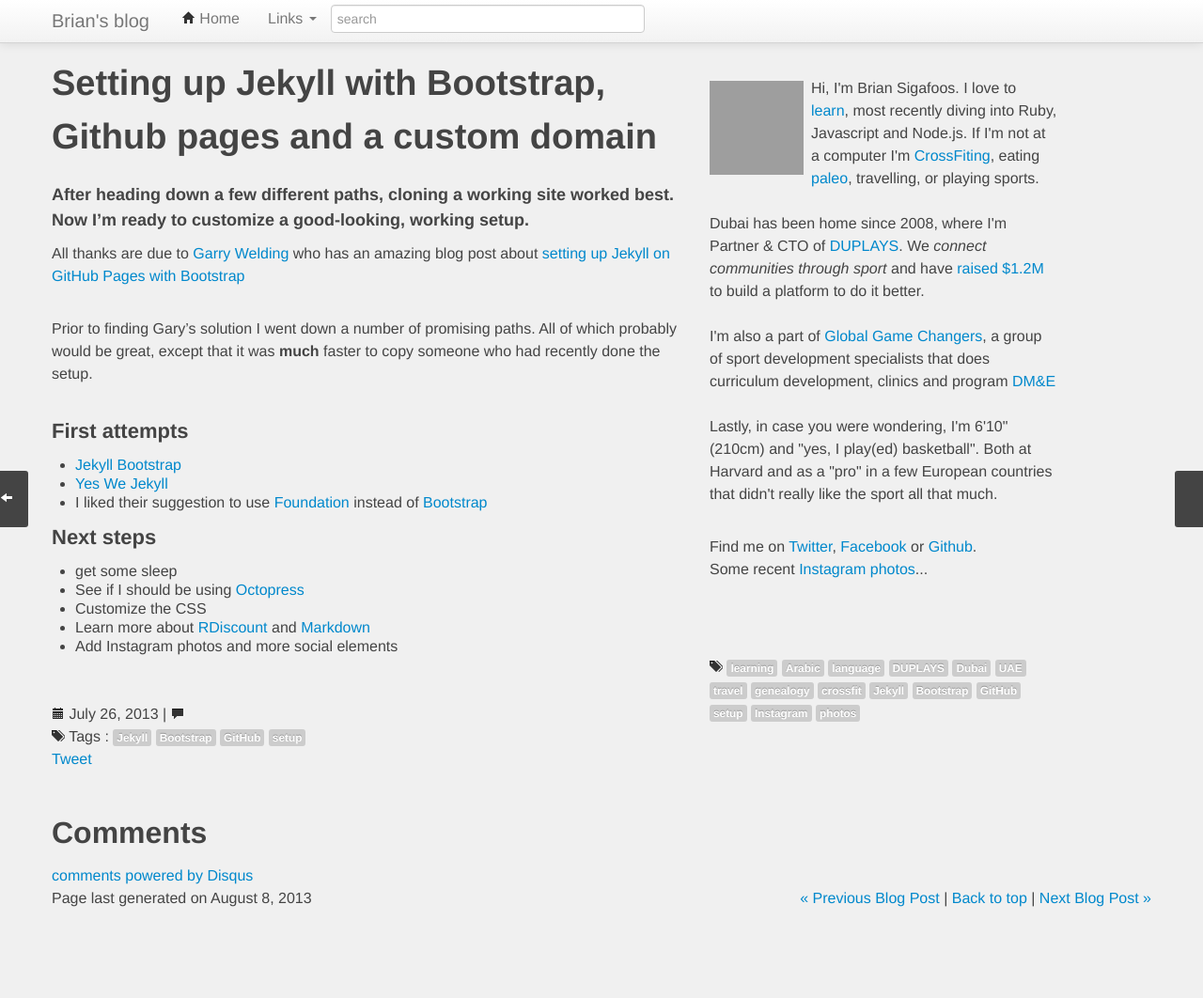
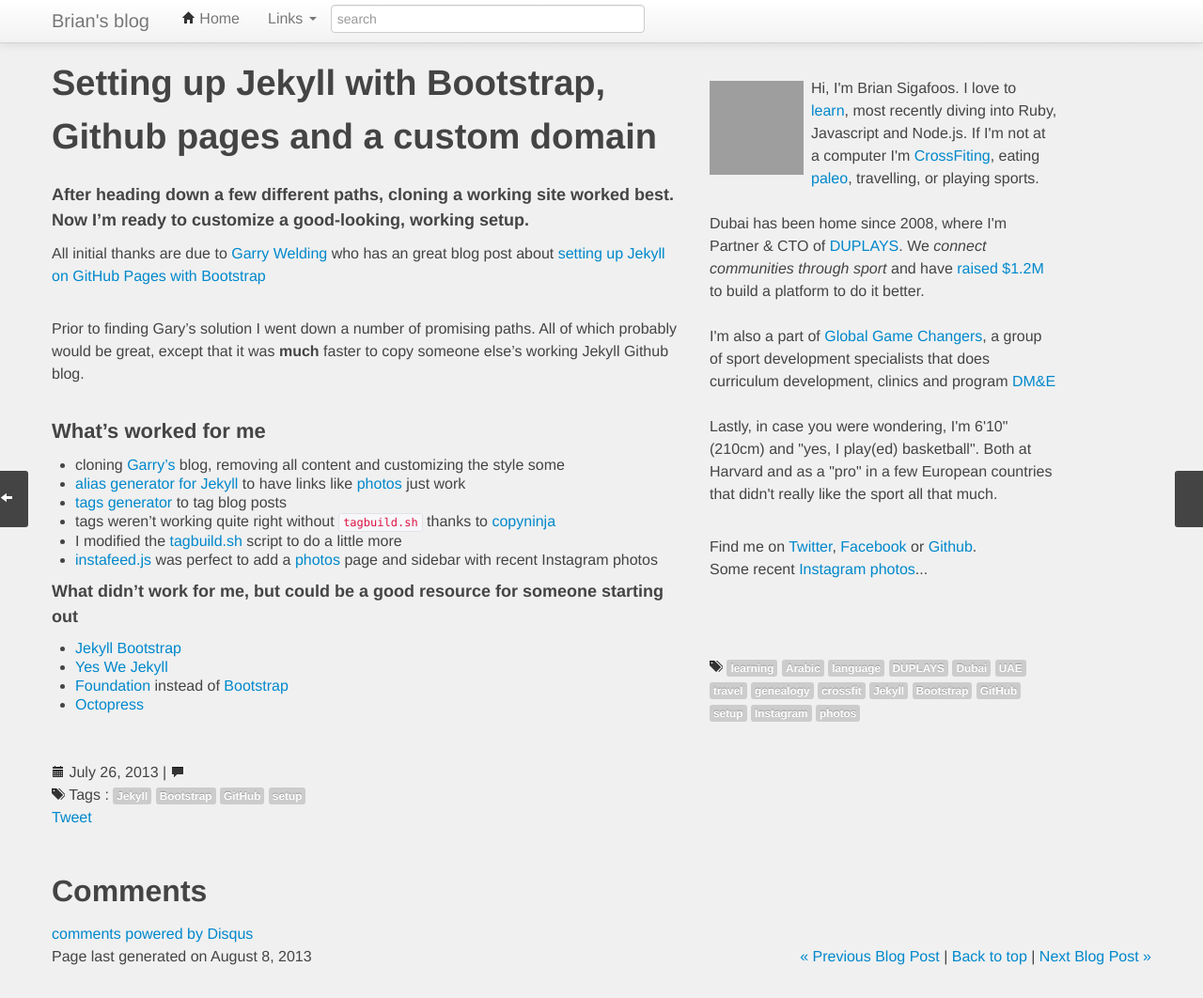
Before and after one commit to BrianSigafoos/briansigafoos.github.io, a Jekyll site: the page built from _posts/2013-07-26-setting-up-jekyll-blog.md, in a window 1280 px wide and 1062 px high. Shown: the whole window at 94% size. Built offline with Jekyll 4.4.1, drawn with Linux system fonts in a browser that asks for light colours; Markdown is read by kramdown in place of the engine named in the settings; comment, search, counter and statistics services are not loaded; grey boxes are pictures that could not be loaded.

Commit message:
* photos tweaks

```diff
--- a/_posts/2013-07-26-setting-up-jekyll-blog.md
+++ b/_posts/2013-07-26-setting-up-jekyll-blog.md
@@ -15,19 +15,22 @@
 
 ##### After heading down a few different paths, cloning a working site worked best. Now I'm ready to customize a good-looking, working setup.
 
-All thanks are due to [Garry Welding](https://github.com/gkwelding) who has an amazing blog post about [setting up Jekyll on GitHub Pages with Bootstrap](http://in-the-attic.com/2013/01/04/building-a-blog-using-jekyll-bootstrap-and-github-pages-a-beginners-guide/)
+All initial thanks are due to [Garry Welding](https://github.com/gkwelding) who has an great blog post about [setting up Jekyll on GitHub Pages with Bootstrap](http://in-the-attic.com/2013/01/04/building-a-blog-using-jekyll-bootstrap-and-github-pages-a-beginners-guide/)
 
-Prior to finding Gary's solution I went down a number of promising paths. All of which probably would be great, except that it was **much** faster to copy someone who had recently done the setup.
+Prior to finding Gary's solution I went down a number of promising paths. All of which probably would be great, except that it was **much** faster to copy someone else's working Jekyll Github blog.
 
-#### First attempts
+#### What's worked for me
+- cloning [Garry's](https://github.com/gkwelding) blog, removing all content and customizing the style some
+- [alias generator for Jekyll](https://github.com/tsmango/jekyll_alias_generator) to have links like [photos](http://briansigafoos.com/photos) just work
+- [tags generator](http://charliepark.org/tags-in-jekyll/) to tag blog posts
+- tags weren't working quite right without `tagbuild.sh` thanks to [copyninja](https://github.com/copyninja/copyninja.github.com/blob/master/tagbuild.sh)
+- I modified the [tagbuild.sh](https://github.com/BrianSigafoos/briansigafoos.github.io/blob/master/tagbuild.sh) script to do a little more
+- [instafeed.js](http://instafeedjs.com/) was perfect to add a [photos](http://briansigafoos.com/photos) page and sidebar with recent Instagram photos
+
+
+##### What didn't work for me, but could be a good resource for someone starting out
 
 - [Jekyll Bootstrap](http://jekyllbootstrap.com/)
 - [Yes We Jekyll](http://yeswejekyll.com/)
-- I liked their suggestion to use [Foundation](http://foundation.zurb.com/) instead of [Bootstrap](http://twitter.github.io/bootstrap/)
-
-#### Next steps
-- get some sleep
-- See if I should be using [Octopress](http://octopress.org/)
-- Customize the CSS
-- Learn more about [RDiscount](https://github.com/davidfstr/rdiscount) and [Markdown](http://daringfireball.net/projects/markdown/syntax)
-- Add Instagram photos and more social elements
+- [Foundation](http://foundation.zurb.com/) instead of [Bootstrap](http://twitter.github.io/bootstrap/)
+- [Octopress](http://octopress.org/)
```
Also changed, not shown: README.md.
